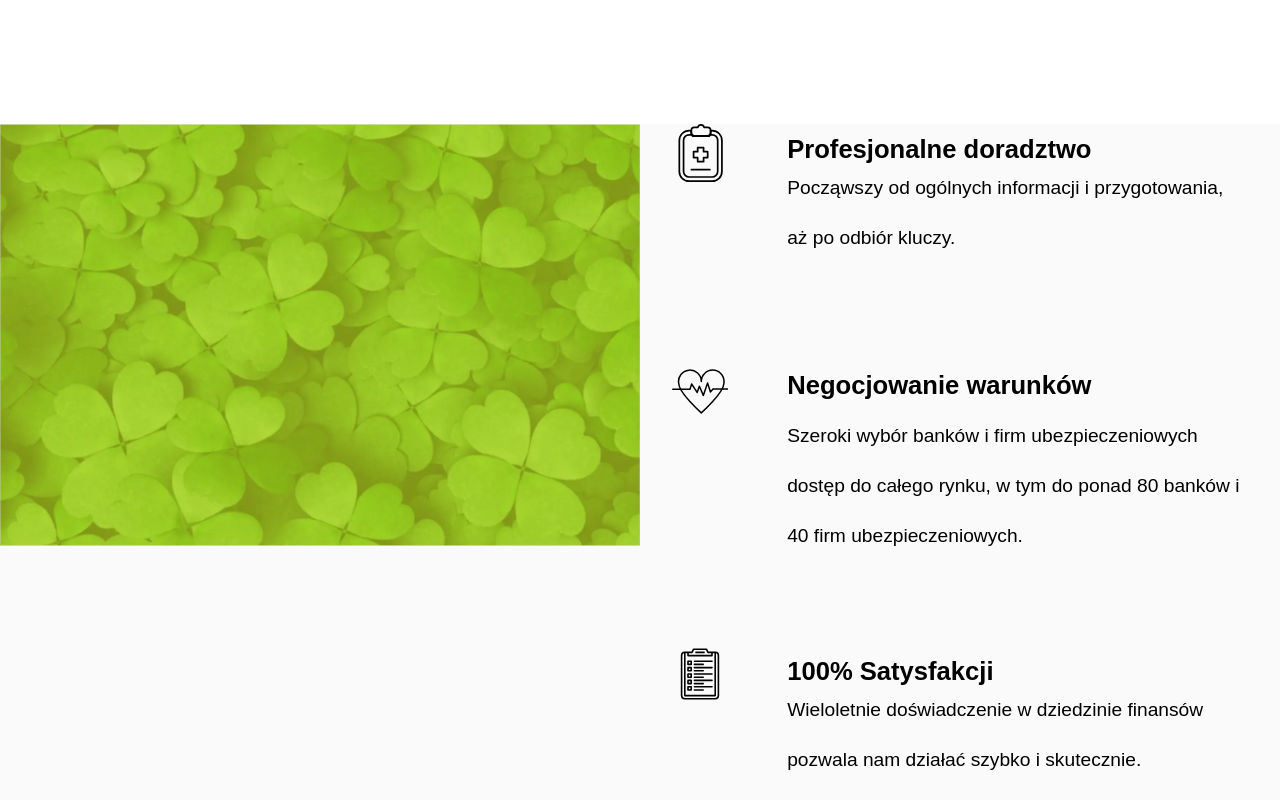
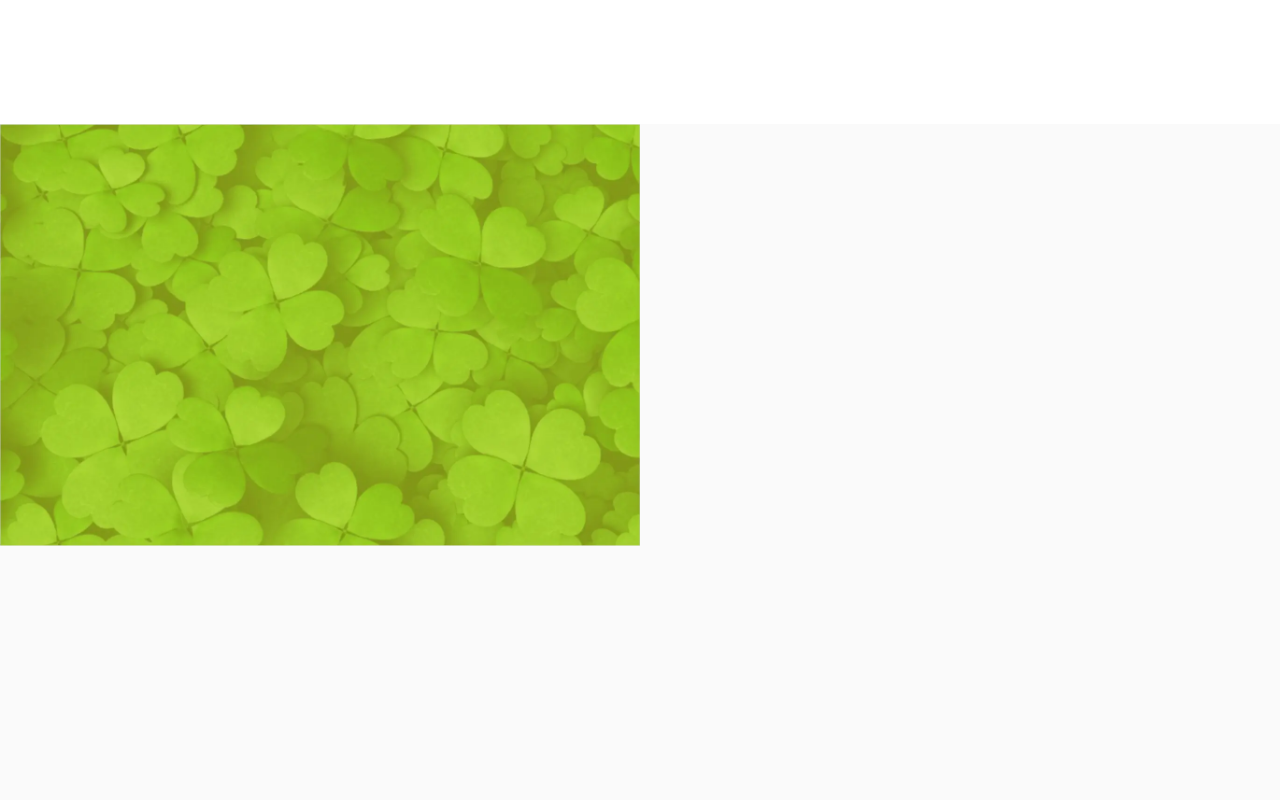
Before and after one commit to TZ-fn/MyClover, a React (Vite) app: page /offer/mortgages in a window 1280 px wide. Shown: the part 1360-2160 px from the top of the page. Built offline with nearby package versions, Linux system fonts and the light colour scheme; a web font is replaced by a local one.

Commit message:
feat: add more styling and animations

```diff
--- a/src/components/MortgagesPageMain/MortgagesPageMain.module.scss
+++ b/src/components/MortgagesPageMain/MortgagesPageMain.module.scss
@@ -157,47 +157,133 @@
   flex-direction: column;
   height: 100%;
   list-style: none;
+  overflow: hidden;
+}
+
+:root {
+  scroll-timeline: --page-scroll block;
 }
 
 .benefitItem {
+  position: relative;
   display: grid;
   grid-template-columns: 20% 1fr;
   grid-template-rows: 25% 1fr;
   grid-template-areas:
     "icon header"
     "icon text";
-  place-content: center;
-  align-content: center;
-  margin-inline: 2rem;
+  margin: 2rem;
   line-height: 50px;
-  cursor: default;
+  align-self: stretch;
+  transform: translateX(-15%);
+  opacity: 0;
+
+  &:nth-child(1) {
+    animation: fadeIn1 2s linear forwards;
+    animation-timeline: --page-scroll;
+  }
+  &:nth-child(2) {
+    animation: fadeIn2 2s linear forwards;
+    animation-timeline: --page-scroll;
+  }
+  &:nth-child(3) {
+    animation: fadeIn3 2s linear forwards;
+    animation-timeline: --page-scroll;
+  }
 
   &:hover {
     .benefitItemHeader {
       color: var(--accent-color-teal);
     }
+
+    .benefitIconContainer {
+      background-color: var(--accent-color-teal);
+      transform: scale(0.95);
+    }
   }
 }
 
-.benefitItem:not(:last-child) {
-  margin-bottom: 5rem;
+@keyframes fadeIn1 {
+  25% {
+    transform: translateX(-15%);
+    opacity: 0;
+  }
+  50% {
+    transform: translate(0);
+    opacity: 1;
+  }
+  100% {
+    transform: translate(0);
+    opacity: 1;
+  }
+}
+
+@keyframes fadeIn2 {
+  35% {
+    transform: translateX(-15%);
+    opacity: 0;
+  }
+  50% {
+    transform: translate(0);
+    opacity: 1;
+  }
+  100% {
+    transform: translate(0);
+    opacity: 1;
+  }
+}
+
+@keyframes fadeIn3 {
+  45% {
+    transform: translateX(-15%);
+    opacity: 0;
+  }
+  55% {
+    transform: translate(0);
+    opacity: 1;
+  }
+  100% {
+    transform: translate(0);
+    opacity: 1;
+  }
 }
 
 .benefitIconContainer {
-  min-height: 3.5rem;
-  height: 3.5vw;
-  min-width: 3.5rem;
-  width: 3.5vw;
+  min-height: 3rem;
+  height: 5vw;
+  min-width: 3rem;
+  width: 5vw;
+  border-radius: 50%;
+  display: flex;
+  align-items: center;
+  justify-content: center;
+  grid-area: icon;
+  align-self: center;
+  justify-self: center;
+  background-color: var(--dark-grey);
+  transition: all 0.3s ease-in-out;
+  z-index: 1;
+
+  svg {
+    z-index: 1;
+    fill: var(--white);
+    height: 75%;
+  }
+
+  g,
+  svg {
+    stroke: var(--white);
+  }
 }
 
 .benefitItemHeader {
   font-family: "AlegreyaSans", sans-serif;
-  font-size: clamp(1.2rem, 2vw, 1.8rem);
+  font-size: clamp(1.3rem, 2vw, 1.6rem);
+  grid-area: header;
   transition: all 0.3s ease-in-out;
-  grid-area: header;
 }
 
 .benefitItemText {
-  font-size: clamp(1rem, 2vw, 1.2rem);
+  font-size: clamp(1rem, 2vw, 1.1rem);
   grid-area: text;
 }
```
